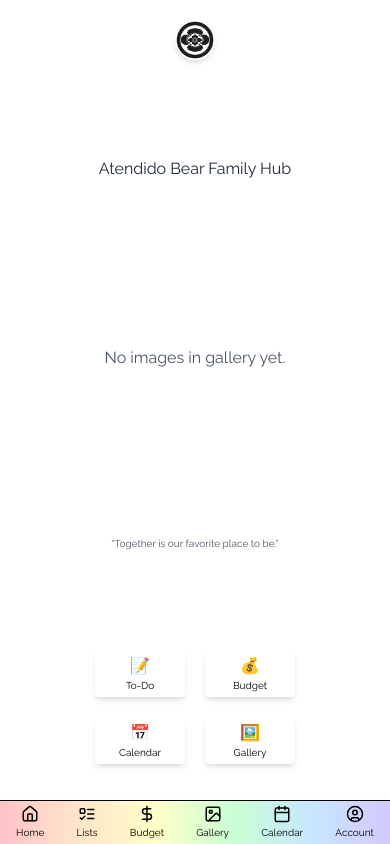
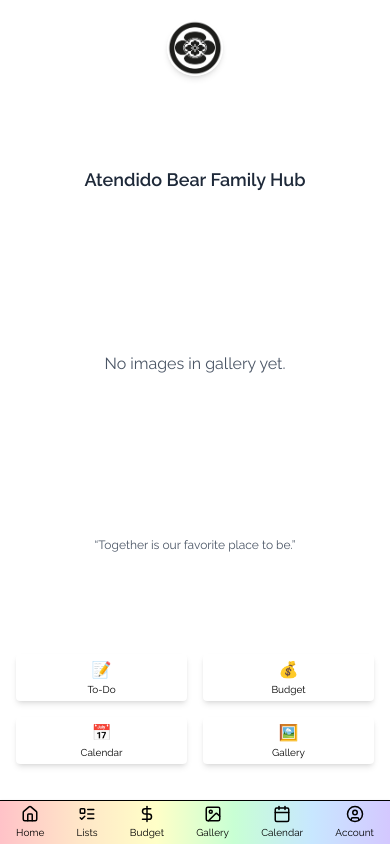
Before and after one commit to joshuabear87/family-hub-frontend, a React (Vite) app: page / in a window 390 px wide. Built offline with nearby package versions, Linux system fonts and the light colour scheme; no server answers.

Commit message:
larger for iphone.

```diff
--- a/src/pages/Home.tsx
+++ b/src/pages/Home.tsx
@@ -6,12 +6,12 @@ import { motion } from "framer-motion";
 
 const Home: React.FC = () => {
   return (
-    <div className="flex flex-col items-center justify-between min-h-screen pt-5 pb-20 px-2">
+    <div className="flex flex-col items-center justify-between min-h-screen pt-5 pb-20 px-4">
       {/* Family Logo */}
       <motion.img
         src="/logo.png"
         alt="Family Crest"
-        className="w-10 h-10 rounded-full shadow-md"
+        className="w-14 h-14 rounded-full shadow-md mb-2"
         initial={{ scale: 0 }}
         animate={{ scale: 1 }}
         transition={{ duration: 0.5 }}
@@ -19,7 +19,7 @@ const Home: React.FC = () => {
 
       {/* Title */}
       <motion.h1
-        className="text-base text-gray-800 text-center leading-tight"
+        className="text-lg font-semibold text-gray-800 text-center leading-tight mb-2"
         initial={{ opacity: 0, y: -20 }}
         animate={{ opacity: 1, y: 0 }}
         transition={{ duration: 0.5, delay: 0.3 }}
@@ -29,7 +29,7 @@ const Home: React.FC = () => {
 
       {/* Carousel Preview */}
       <motion.div
-        className="w-full max-w-xs rounded-lg overflow-hidden"
+        className="w-full max-w-sm rounded-lg overflow-hidden mb-2"
         initial={{ opacity: 0, y: 20 }}
         animate={{ opacity: 1, y: 0 }}
         transition={{ duration: 0.5, delay: 0.6 }}
@@ -39,7 +39,7 @@ const Home: React.FC = () => {
 
       {/* Footer Quote */}
       <motion.p
-        className="text-[10px] text-gray-600 text-center"
+        className="text-xs text-gray-600 text-center mb-4"
         initial={{ opacity: 0, y: 10 }}
         animate={{ opacity: 1, y: 0 }}
         transition={{ duration: 0.5, delay: 0.9 }}
@@ -49,7 +49,7 @@ const Home: React.FC = () => {
 
       {/* Quick Nav Cards */}
       <motion.div
-        className="grid grid-cols-2 gap-5 w-50 max-w-xs"
+        className="grid grid-cols-2 gap-4 w-full max-w-sm"
         initial="hidden"
         animate="visible"
         variants={{
```
